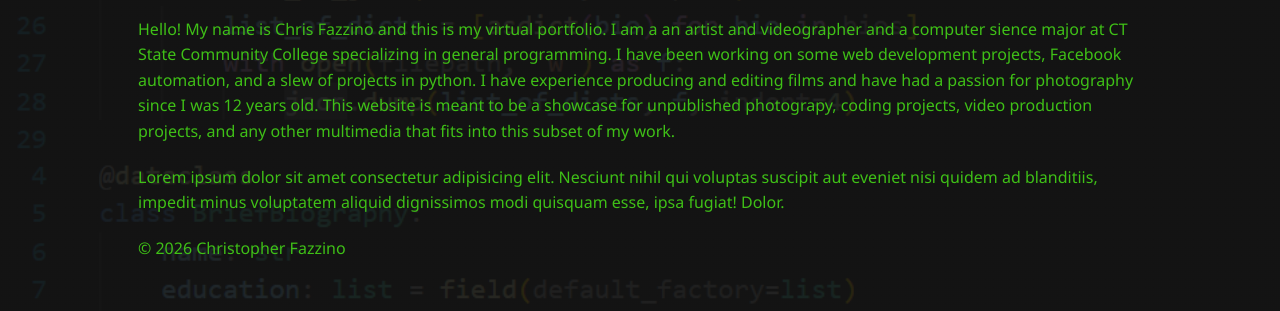
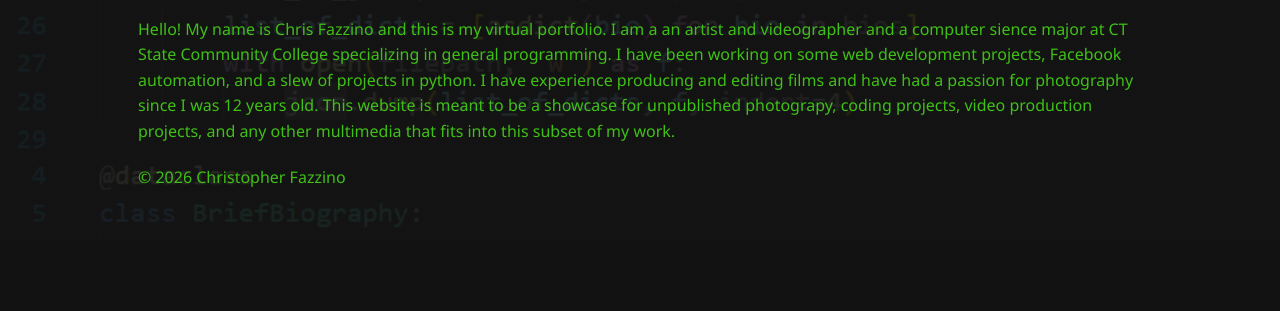
Before and after one commit to Cfazz817/portfolio_website, a plain HTML site: page index.html in a window 1280 px wide. Shown: the part 833-1144 px from the top of the page. After the commit the page ends 1073 px from the top, so only its background shows below. Drawn offline with Linux system fonts and the light colour scheme.

Commit message:
Site fin almost fin take 2

```diff
--- a/index.html
+++ b/index.html
@@ -30,11 +30,6 @@
             into this subset of my work.
         </p>
 
-        <p>
-            Lorem ipsum dolor sit amet consectetur adipisicing elit. Nesciunt nihil qui voluptas suscipit aut eveniet
-            nisi quidem ad blanditiis, impedit minus voluptatem aliquid dignissimos modi quisquam esse, ipsa fugiat!
-            Dolor.
-        </p>
     </main>
 
     <!-- SITE FOOTER Role: Contains secondary information (copyright, secondary links). Will also be extracted into an include later. -->
```
